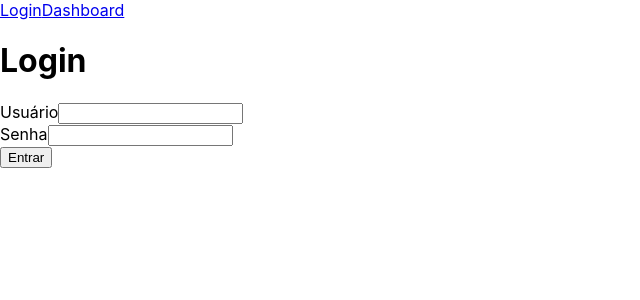
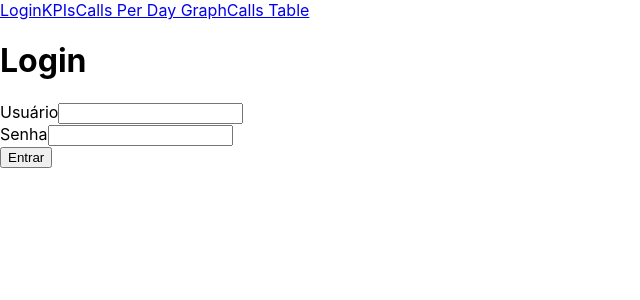
Before and after one commit to jphri/teste-baldussi, a React (Create React App) app in the folder frontend/: page /login in a window 1280 px wide. Shown: the top 300 px of the page, without its empty margins (0-640 px from the left). Built offline with nearby package versions, Linux system fonts and the light colour scheme.

Commit message:
Separados os dados de forma mais bonitinha

```diff
--- a/frontend/src/App.js
+++ b/frontend/src/App.js
@@ -2,13 +2,10 @@ import logo from './logo.svg';
 import './App.css';
 import {Routes, Route} from 'react-router-dom';
 import LoginPage from './LoginPage';
-import Dashboard from './Dashboard';
 import { Topbar } from './Topbar';
-
-function Greet(props) {
-  return (<h1>Hello, {props.name}</h1>)
-}
-
+import CallsTable from './CallsTable';
+import KPI from './KPIs';
+import CallsPerDayGraph from './CallsPerDayGraph'
 
 function App() {
   return (
@@ -16,7 +13,9 @@ function App() {
       <Topbar/>
       <Routes>
         <Route path="/login" element={<LoginPage/>}/>
-        <Route path="/dashboard" element={<Dashboard/>}/>
+        <Route path="/table" element={<CallsTable/>}/>
+        <Route path="/kpi" element={<KPI/>}/>
+        <Route path="/graph" element={<CallsPerDayGraph/>}/>
       </Routes>
     </div>
   );
--- a/frontend/src/Dashboard.js
+++ b/frontend/src/KPIs.js
@@ -1,9 +1,7 @@
 import { useEffect, useState } from "react";
 import { useNavigate } from "react-router-dom";
-import CallsTable from "./CallsTable";
-import CallsPerDayGraph from "./CallsPerDayGraph"
 
-export default function Dashboard() {
+export default function KPI() {
   const [kpis, setKpis] = useState(null);
   const [error, setError] = useState(null);
   const navigate = useNavigate();
@@ -47,13 +45,11 @@ export default function Dashboard() {
 
   return (
     <div>
-      <h1>Dashboard</h1>
+      <h1>KPI</h1>
       <p><strong>Total de Chamadas:</strong> {kpis.total}</p>
       <p><strong>Atendidas:</strong> {kpis.atendidas}</p>
       <p><strong>ASR:</strong> {kpis.asr}%</p>
       <p><strong>ACD (tempo médio):</strong> {kpis.acd} segundos</p>
-      <CallsTable/>
-      <CallsPerDayGraph />
     </div>
   );
 }
--- a/frontend/src/LoginPage.js
+++ b/frontend/src/LoginPage.js
@@ -30,7 +30,7 @@ export default function LoginPage() {
       const data = await res.json();
       localStorage.setItem("token", data.access_token);
 
-      navigate("/dashboard");
+      navigate("/kpi");
     } catch (err) {
       setError(err.message);
     }
--- a/frontend/src/Topbar.js
+++ b/frontend/src/Topbar.js
@@ -4,8 +4,9 @@ export function Topbar() {
     return (
         <nav>
             <Link to='/login'>Login</Link>
-
-            <Link to='/dashboard'>Dashboard</Link>
+            <Link to='/kpi'>KPIs</Link>
+            <Link to="/graph">Calls Per Day Graph</Link>
+            <Link to="/table">Calls Table</Link>
         </nav>
     )
 }
```
